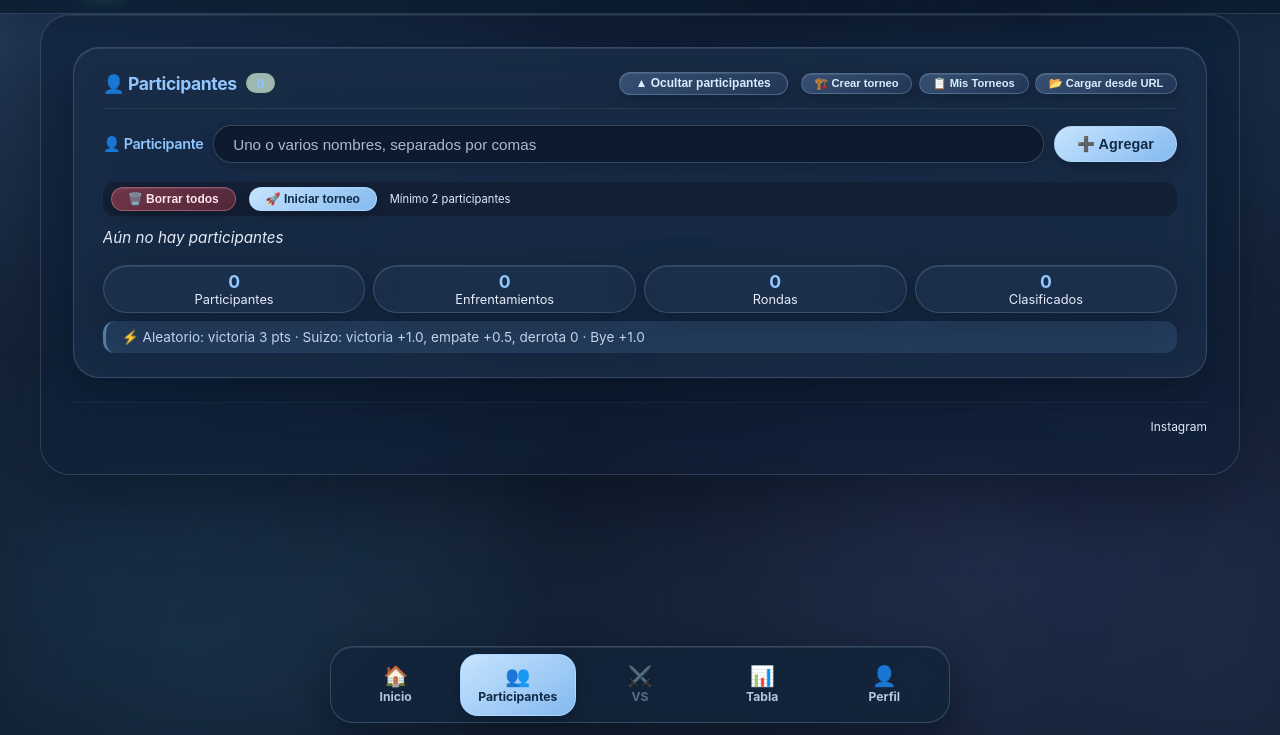
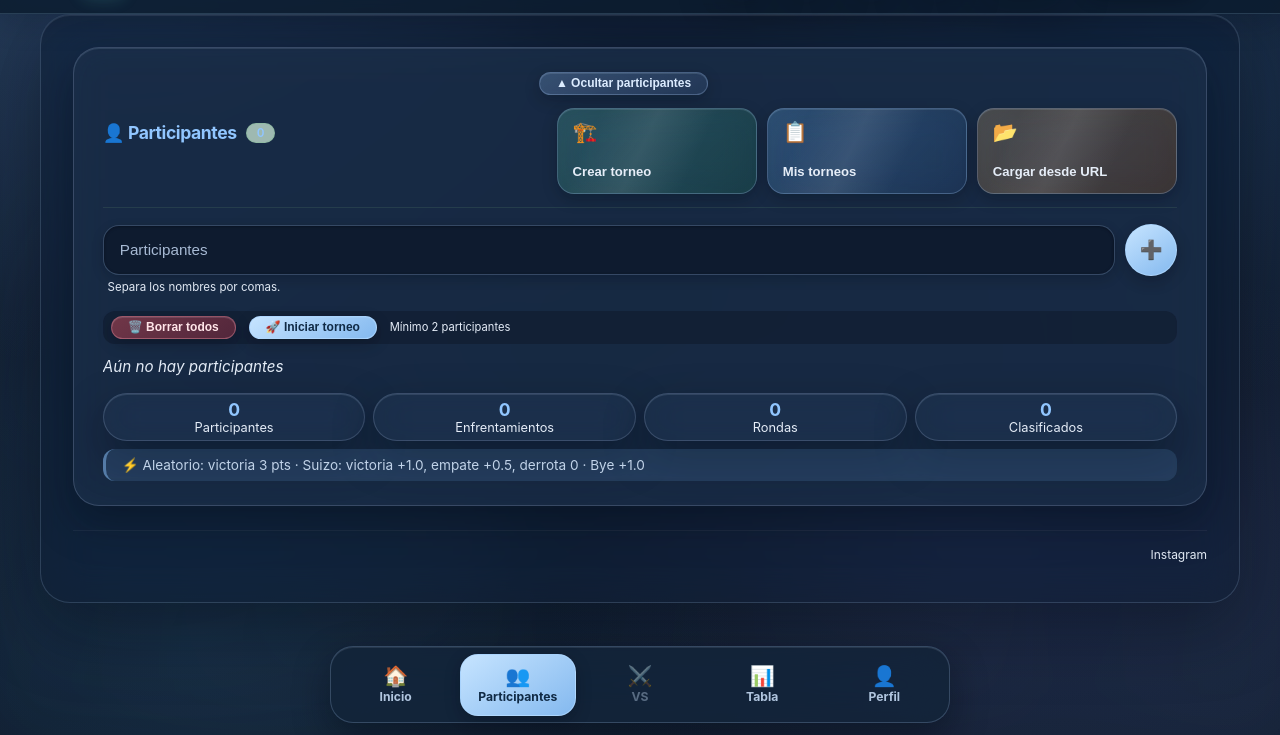
Before and after one commit to nijuroku/webrank, an Astro site: page /app in a window 1280 px wide. Shown: the part 65-800 px from the top of the page. Built offline with nearby package versions, Linux system fonts and the light colour scheme; Astro itself is replaced by a stand-in of ours; no server answers.

Commit message:
Restyle participant actions and input

```diff
--- a/src/components/TournamentApp.astro
+++ b/src/components/TournamentApp.astro
@@ -3,6 +3,7 @@ import AppLayout from '../layouts/AppLayout.astro';
 import BottomNavigation from './BottomNavigation.astro';
 import SiteHeader from './SiteHeader.astro';
 import '../styles/style.css';
+import '../styles/participants.css';
 import '../styles/navigation.css';
 import '../styles/loading.css';
 
@@ -43,32 +44,33 @@ const { activeTab = 'participants' } = Astro.props;
                         type="button" aria-expanded="true" aria-controls="participantCard">
                         ▲ Ocultar participantes
                     </button>
-                    <div class="tournament-actions">
-                        <button class="btn btn-sm btn-outline" id="createTournamentBtn" title="Crear nuevo torneo">
-                            🏗️ Crear torneo
+                    <div class="tournament-actions participant-action-grid" aria-label="Acciones de torneo">
+                        <button class="participant-action-tile action-create" id="createTournamentBtn" title="Crear nuevo torneo" type="button">
+                            <span class="participant-action-icon" aria-hidden="true">🏗️</span>
+                            <span>Crear torneo</span>
                         </button>
-                        <button class="btn btn-sm btn-outline" id="listTournamentsBtn"
-                            style="border-color: rgba(0, 212, 255, 0.15); color: #00D4FF;">
-                            📋 Mis Torneos
+                        <button class="participant-action-tile action-list" id="listTournamentsBtn" type="button">
+                            <span class="participant-action-icon" aria-hidden="true">📋</span>
+                            <span>Mis torneos</span>
                         </button>
-                        <button class="btn btn-sm btn-outline" id="loadUrlBtn"
-                            style="border-color: rgba(255, 136, 0, 0.15); color: #FF8800;">
-                            📂 Cargar desde URL
+                        <button class="participant-action-tile action-load" id="loadUrlBtn" type="button">
+                            <span class="participant-action-icon" aria-hidden="true">📂</span>
+                            <span>Cargar desde URL</span>
                         </button>
                     </div>
                 </div>
             </div>
 
-            <div class="input-group">
-                <label for="newParticipantInput" class="titulo-moderno">👤 Participante</label>
+            <div class="input-group participant-input-group">
                 <div class="player-name-autocomplete">
-                    <input type="text" id="newParticipantInput" placeholder="Uno o varios nombres, separados por comas"
+                    <input type="text" id="newParticipantInput" placeholder="Participantes" aria-label="Participantes"
                         autocomplete="off" aria-autocomplete="list" aria-controls="playerSuggestions"
                         aria-expanded="false" />
                     <div id="playerSuggestions" class="player-suggestions" role="listbox"
                         aria-label="Jugadores guardados" hidden></div>
                 </div>
-                <button class="btn btn-primary" id="addParticipantBtn">➕ Agregar</button>
+                <button class="btn btn-primary add-participant-button" id="addParticipantBtn" type="button" aria-label="Agregar participantes" title="Agregar participantes">➕</button>
+                <small class="participant-input-hint">Separa los nombres por comas.</small>
             </div>
 
             <div class="participant-controls">
--- /dev/null
+++ b/src/styles/participants.css
@@ -0,0 +1,169 @@
+.participant-action-grid {
+    display: grid !important;
+    width: min(100%, 620px);
+    grid-template-columns: repeat(3, minmax(0, 1fr));
+    gap: 0.65rem;
+    margin-left: auto;
+}
+
+.participant-action-tile {
+    position: relative;
+    display: flex !important;
+    min-width: 0;
+    min-height: 86px;
+    flex-direction: column;
+    align-items: flex-start;
+    justify-content: space-between;
+    gap: 0.65rem;
+    overflow: hidden;
+    padding: 0.8rem 0.9rem !important;
+    border: 1px solid rgba(191, 221, 255, 0.25) !important;
+    border-radius: 17px !important;
+    color: #dcecff !important;
+    background: linear-gradient(135deg, rgba(108, 155, 203, 0.28), rgba(28, 52, 83, 0.64)) !important;
+    box-shadow: inset 0 1px rgba(255, 255, 255, 0.16), 0 8px 22px rgba(5, 15, 29, 0.16) !important;
+    backdrop-filter: blur(16px) saturate(135%);
+    -webkit-backdrop-filter: blur(16px) saturate(135%);
+    font-size: 0.82rem !important;
+    font-weight: 750 !important;
+    line-height: 1.2 !important;
+    text-align: left;
+    transition: transform 160ms ease, border-color 160ms ease, background 160ms ease, box-shadow 160ms ease;
+}
+
+.participant-action-tile::after {
+    position: absolute;
+    inset: 0;
+    background: linear-gradient(115deg, transparent 18%, rgba(255, 255, 255, 0.09), transparent 68%);
+    content: '';
+    pointer-events: none;
+}
+
+.participant-action-icon {
+    font-size: 1.25rem;
+    line-height: 1;
+}
+
+.participant-action-tile:hover,
+.participant-action-tile:focus-visible {
+    transform: translateY(-2px);
+    border-color: rgba(183, 220, 255, 0.62) !important;
+    background: linear-gradient(135deg, rgba(116, 177, 226, 0.38), rgba(39, 69, 104, 0.78)) !important;
+    box-shadow: inset 0 1px rgba(255, 255, 255, 0.2), 0 12px 26px rgba(5, 15, 29, 0.23) !important;
+    outline: none;
+}
+
+.participant-action-tile.action-create { background: linear-gradient(135deg, rgba(82, 166, 145, 0.3), rgba(27, 70, 73, 0.7)) !important; }
+.participant-action-tile.action-list { background: linear-gradient(135deg, rgba(91, 151, 201, 0.32), rgba(31, 56, 89, 0.72)) !important; }
+.participant-action-tile.action-load { background: linear-gradient(135deg, rgba(194, 151, 91, 0.29), rgba(76, 57, 44, 0.68)) !important; }
+
+.participant-input-group {
+    display: grid !important;
+    grid-template-columns: minmax(0, 1fr) 3.25rem;
+    grid-template-rows: auto auto;
+    align-items: center;
+    gap: 0.25rem 0.65rem !important;
+    margin: 0.9rem 0 1rem !important;
+}
+
+.participant-input-group .player-name-autocomplete {
+    grid-column: 1;
+    grid-row: 1;
+    width: 100%;
+    min-width: 0;
+}
+
+.participant-input-group .player-name-autocomplete input {
+    min-height: 50px;
+    padding: 0.75rem 1rem;
+    border: 1px solid rgba(180, 211, 246, 0.26);
+    border-radius: 16px;
+    background: rgba(12, 27, 46, 0.64);
+    box-shadow: inset 0 1px rgba(255, 255, 255, 0.07);
+}
+
+.participant-input-group .player-name-autocomplete input::placeholder {
+    color: rgba(198, 216, 239, 0.66);
+    opacity: 1;
+}
+
+.participant-input-group .player-name-autocomplete input:focus {
+    border-color: rgba(151, 202, 247, 0.72);
+    box-shadow: 0 0 0 3px rgba(120, 178, 228, 0.12), inset 0 1px rgba(255, 255, 255, 0.08);
+}
+
+.add-participant-button {
+    display: grid !important;
+    width: 3.25rem;
+    height: 3.25rem;
+    min-width: 3.25rem;
+    min-height: 3.25rem;
+    grid-column: 2;
+    grid-row: 1;
+    place-items: center;
+    padding: 0 !important;
+    border: 1px solid rgba(203, 231, 255, 0.75) !important;
+    border-radius: 50% !important;
+    color: #153451 !important;
+    background: linear-gradient(145deg, rgba(207, 234, 255, 0.95), rgba(121, 180, 231, 0.92)) !important;
+    box-shadow: inset 0 1px rgba(255,255,255,0.85), 0 6px 16px rgba(4, 14, 28, 0.2) !important;
+    font-size: 1.15rem !important;
+    line-height: 1;
+}
+
+.add-participant-button:hover,
+.add-participant-button:focus-visible {
+    transform: scale(1.06);
+    border-color: #fff !important;
+    box-shadow: inset 0 1px rgba(255,255,255,0.95), 0 8px 20px rgba(4, 14, 28, 0.27) !important;
+    outline: none;
+}
+
+.participant-input-hint {
+    grid-column: 1;
+    grid-row: 2;
+    padding-left: 0.3rem;
+    color: rgba(192, 211, 233, 0.62);
+    font-size: 0.72rem;
+    line-height: 1.3;
+}
+
+:root.light-theme .participant-action-tile {
+    border-color: rgba(255, 255, 255, 0.86) !important;
+    color: #294b3c !important;
+    box-shadow: inset 0 1px rgba(255,255,255,0.85), 0 8px 22px rgba(67, 120, 83, 0.1) !important;
+}
+
+:root.light-theme .participant-action-tile.action-create { background: linear-gradient(135deg, rgba(220, 246, 222, 0.87), rgba(160, 211, 177, 0.72)) !important; }
+:root.light-theme .participant-action-tile.action-list { background: linear-gradient(135deg, rgba(219, 242, 239, 0.88), rgba(162, 208, 202, 0.72)) !important; }
+:root.light-theme .participant-action-tile.action-load { background: linear-gradient(135deg, rgba(241, 243, 215, 0.9), rgba(207, 221, 169, 0.76)) !important; }
+
+:root.light-theme .participant-input-group .player-name-autocomplete input {
+    border-color: rgba(125, 172, 142, 0.32);
+    color: #294b3c;
+    background: rgba(248, 255, 248, 0.74);
+}
+
+:root.light-theme .participant-input-group .player-name-autocomplete input::placeholder,
+:root.light-theme .participant-input-hint { color: rgba(64, 98, 76, 0.62); }
+
+:root.light-theme .add-participant-button {
+    border-color: rgba(255,255,255,0.9) !important;
+    color: #245638 !important;
+    background: linear-gradient(145deg, rgba(226, 248, 224, 0.98), rgba(165, 222, 180, 0.96)) !important;
+}
+
+@media (max-width: 820px) {
+    .participant-action-grid { width: 100%; margin-left: 0; }
+}
+
+@media (max-width: 560px) {
+    .participant-action-grid { grid-template-columns: repeat(2, minmax(0, 1fr)); gap: 0.5rem; }
+    .participant-action-tile { min-height: 72px; padding: 0.65rem 0.75rem !important; }
+    .participant-action-tile.action-load { grid-column: 1 / -1; }
+}
+
+@media (prefers-reduced-motion: reduce) {
+    .participant-action-tile,
+    .add-participant-button { transition: none; }
+}
```
